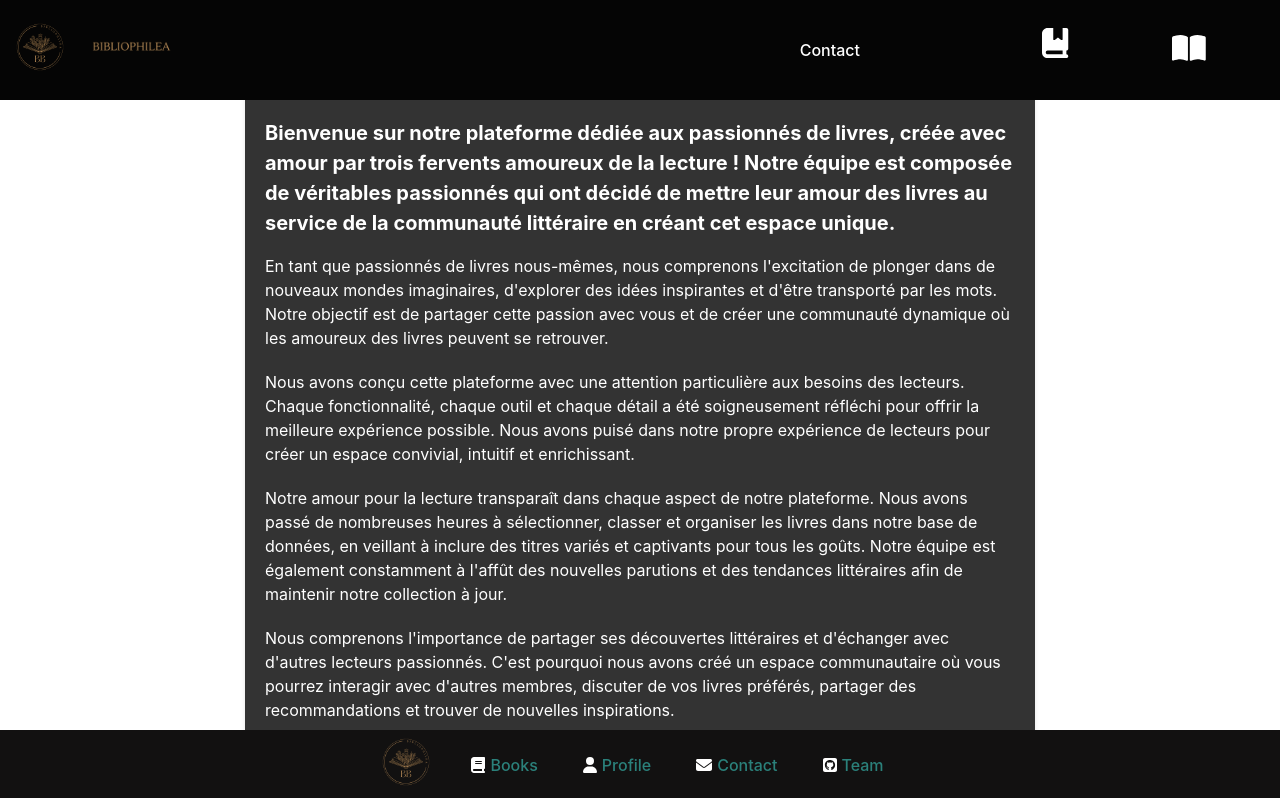
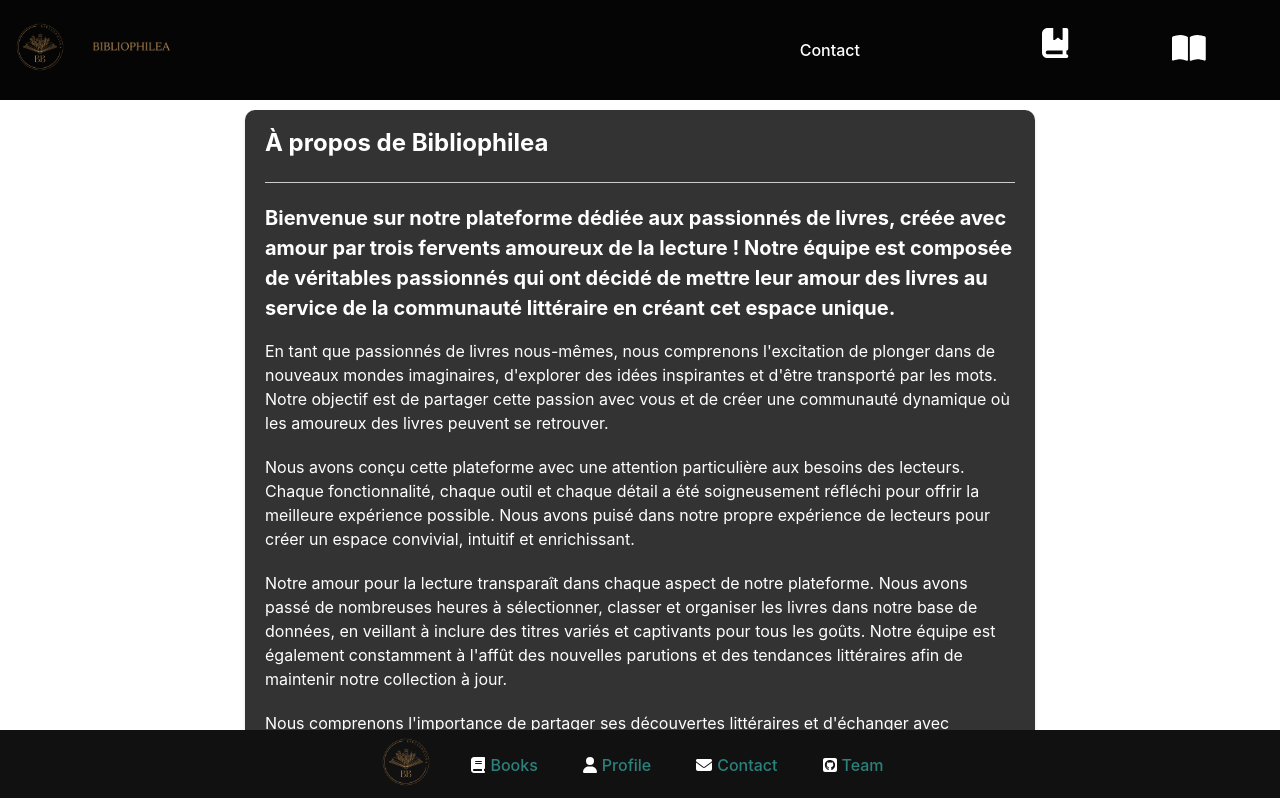
Before and after one commit to LisaDaudibon/Biblofront, a React (Vite) app: page /about in a window 1280 px wide. Shown: the top 798 px of the page. Built offline with nearby package versions, Linux system fonts and the light colour scheme.

Commit message:
add marggin

```diff
--- a/src/components/contact/contact.css
+++ b/src/components/contact/contact.css
@@ -28,12 +28,13 @@
   color: #fff;
   padding: 20px;
   border-radius: 10px;
-  box-shadow: 0 2px 4px rgba(0, 0, 0, 0.1);
+  box-shadow: 0 2px 4px rgba(10, 10, 10, 0.1);
   margin: 25px;
   width: auto px;
   height: auto px;
   max-width: 750px;
   margin-bottom: 90px;
+  margin-top: 110px;
 
 }
 
```
